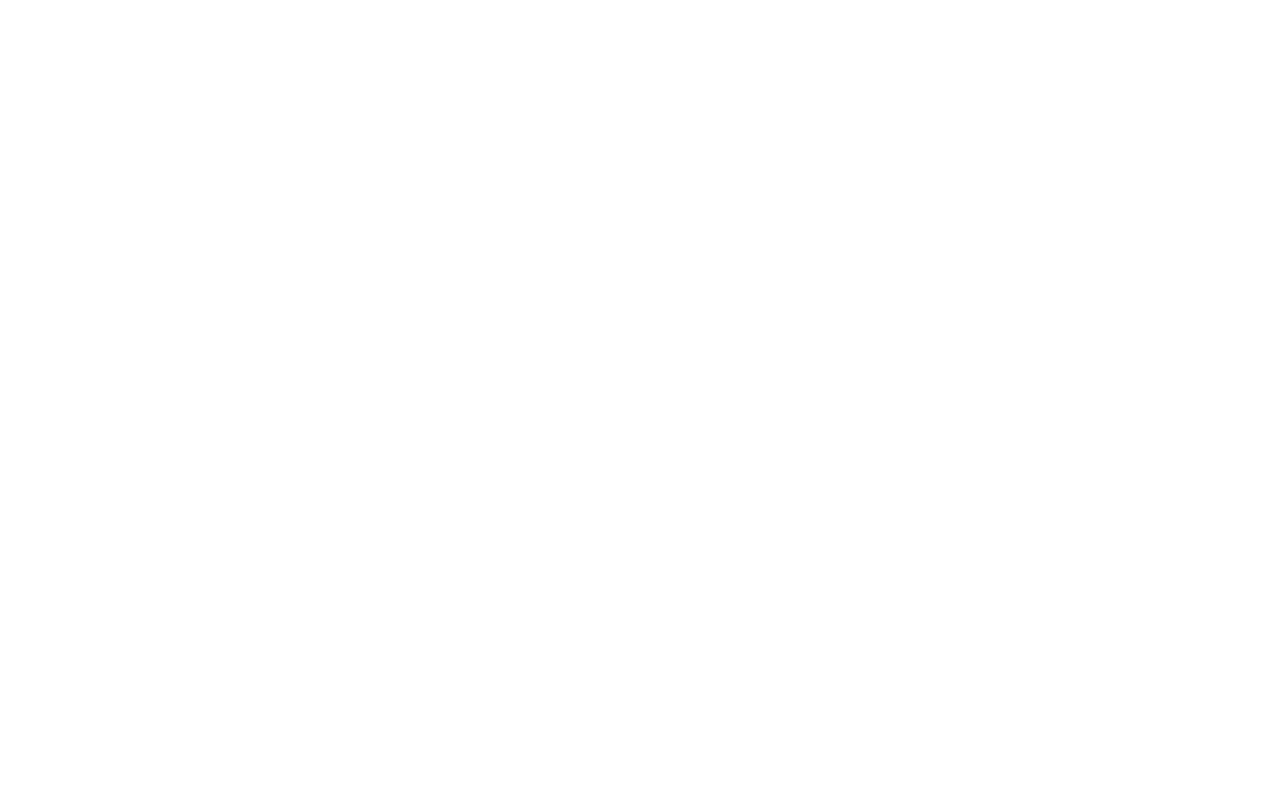
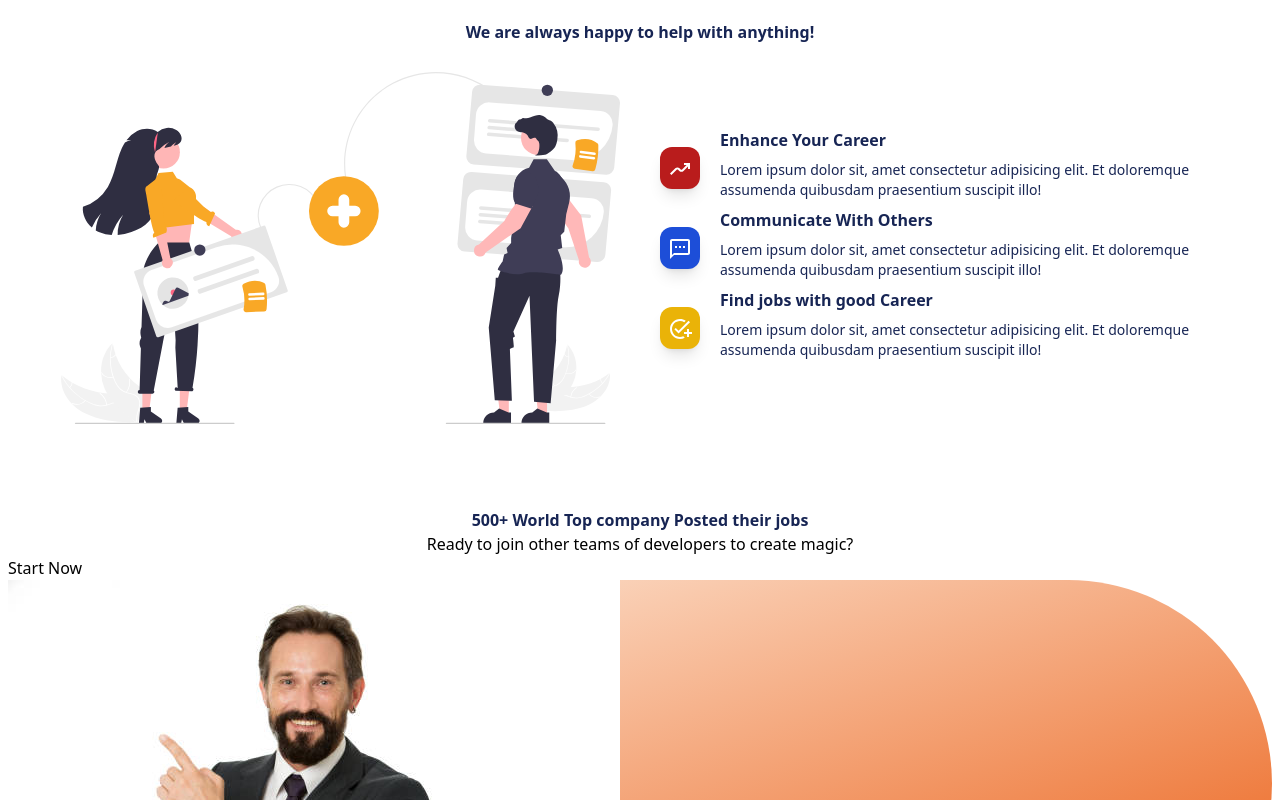
Before and after one commit to pejuameenat/jobify.io, a React (Vite) app: page / in a window 1280 px wide. Shown: the part 1180-1980 px from the top of the page. Before the commit the page ends 1152 px from the top, so only its background shows below. Built offline with nearby package versions, Linux system fonts and the light colour scheme.

Commit message:
companies section in progress

```diff
--- /dev/null
+++ b/src/Companies.jsx
@@ -0,0 +1,25 @@
+import manImage from '../src/assets/manpointing.jpg'
+const Companies = () => {
+  return (
+    <section>
+      <div className="">
+        <article className="text-center">
+          <h3 className="titleHead ">
+            500+ World Top company Posted their jobs
+          </h3>
+          <span className="">
+            Ready to join other teams of developers to create magic?
+          </span>
+          <button type="button" className="block">
+            Start Now
+          </button>
+        </article>
+        <div className="relative bg-gradient-to-br from-orange-50 to-orange-300 to-orange-600 rounded-full">
+          <img src={manImage} className="" alt="man pointing up" />
+        </div>
+      </div>
+    </section>
+  )
+}
+
+export default Companies
--- /dev/null
+++ b/src/Help.jsx
@@ -0,0 +1,36 @@
+import { useGLobalContext } from './context'
+import helpImg from './assets/undraw_support.svg'
+const Help = () => {
+  const { help } = useGLobalContext()
+  return (
+    <section className="py-14">
+      <h3 className="titleHead text-center">
+        We are always happy to help with anything!
+      </h3>
+      <div className="containerWidth lg:grid grid-cols-2 gap-10 items-center">
+        <img src={helpImg} className="max-w-full" alt="" />
+        <article className="max-w-3xl mx-auto py-16">
+          <div className="py-5">
+            {help.map((item) => (
+              <div key={item.id} className="flex gap-5 items-center">
+                <span
+                  className={`${item.bgColor} text-white p-2 rounded-xl shadow-lg`}
+                >
+                  {item.img}
+                </span>
+                <div>
+                  <h5 className="titleHead">{item.title}</h5>
+                  <p className="text-blue-950 text-sm font-light py-2">
+                    {item.info}
+                  </p>
+                </div>
+              </div>
+            ))}
+          </div>
+        </article>
+      </div>
+    </section>
+  )
+}
+
+export default Help
--- a/src/components/App.jsx
+++ b/src/components/App.jsx
@@ -1,6 +1,8 @@
 import Nav from './Nav '
 import Hero from './Hero'
 import Steps from './Steps'
+import Help from '../Help'
+import Companies from '../Companies'
 
 const App = () => {
   return (
@@ -9,6 +11,8 @@ const App = () => {
       <main>
         <Hero />
         <Steps/>
+        <Help/>
+        <Companies/>
       </main>
     </div>
   )
--- a/src/components/Hero.jsx
+++ b/src/components/Hero.jsx
@@ -2,7 +2,7 @@ import heroImage from '../assets/undraw_hero.svg'
 const Hero = () => {
   return (
     <section>
-      <div className="lg:flex items-center max-w-7xl w-11/12 mx-auto">
+      <div className="lg:flex items-center containerWidth">
         <header className="py-6 text-center lg:text-left">
           <h1 className="text-4xl lg:text-5xl titleHead">
             Find Your <span className="text-orange-500">Dream Job </span>Now
--- a/src/components/Steps.jsx
+++ b/src/components/Steps.jsx
@@ -14,7 +14,7 @@ const Steps = () => {
           are lorem ipsum dolor sit amet sit emet dolor valor..
         </p>
       </article>
-      <div className="grid lg:grid-cols-4">
+      <div className="grid gap-4 lg:grid-cols-4 lg:gap-0">
         {steps.map((step) => (
           <Step key={step.id} {...step} />
         ))}
--- a/src/context.jsx
+++ b/src/context.jsx
@@ -1,6 +1,5 @@
 import { createContext, useContext, useState } from 'react'
-import { navList } from './data'
-import{ steps }from './data'
+import { navList, steps, help } from './data'
 //create context
 const GLobalContext = createContext()
 
@@ -9,7 +8,7 @@ export const useGLobalContext = () => useContext(GLobalContext)
 const AppContext = ({ children }) => {
   const [nav, setNav] = useState(navList)
   return (
-    <GLobalContext.Provider value={{ nav, steps }}>{children}</GLobalContext.Provider>
+    <GLobalContext.Provider value={{ nav, steps, help }}>{children}</GLobalContext.Provider>
   )
 }
 export default AppContext
--- a/src/data.jsx
+++ b/src/data.jsx
@@ -2,6 +2,9 @@ import SearchIcon from '@mui/icons-material/Search'
 import CloudUploadIcon from '@mui/icons-material/CloudUpload'
 import PersonOutlineIcon from '@mui/icons-material/PersonOutline'
 import CheckCircleOutlinedIcon from '@mui/icons-material/CheckCircleOutlined';
+import TextsmsOutlinedIcon from '@mui/icons-material/TextsmsOutlined'
+import AddTaskOutlinedIcon from '@mui/icons-material/AddTaskOutlined'
+import MovingOutlinedIcon from '@mui/icons-material/MovingOutlined'
 export const navList = [
   { id: 1, list: 'Home' },
   { id: 2, list: 'About' },
@@ -47,24 +50,24 @@ export const steps = [
 export const help = [
   {
     id: 1,
-    img: '',
+    img: <MovingOutlinedIcon />,
     title: 'Enhance Your Career ',
     info: 'Lorem ipsum dolor sit, amet consectetur adipisicing elit. Et doloremque assumenda quibusdam praesentium suscipit illo!',
-    bgColor: '',
+    bgColor: 'bg-red-700',
   },
   {
     id: 2,
-    img: '',
+    img: <TextsmsOutlinedIcon/>,
     title: 'Communicate With Others',
     info: 'Lorem ipsum dolor sit, amet consectetur adipisicing elit. Et doloremque assumenda quibusdam praesentium suscipit illo!',
-    bgColor: '',
+    bgColor: 'bg-blue-700',
   },
   {
     id: 3,
-    img: '',
+    img: <AddTaskOutlinedIcon/>,
     title: 'Find jobs with good Career',
     info: 'Lorem ipsum dolor sit, amet consectetur adipisicing elit. Et doloremque assumenda quibusdam praesentium suscipit illo!',
-    bgColor: '',
+    bgColor: 'bg-yellow-500',
   },
 ]
 
--- a/src/index.css
+++ b/src/index.css
@@ -5,6 +5,9 @@
 @layer components{
 .titleHead{
     @apply text-blue-950 font-bold
+}
+.containerWidth{
+    @apply max-w-7xl w-11/12 mx-auto
 }
 }
 *{
@@ -16,3 +19,6 @@
 body{
     padding: .5rem;
 }
+ .spect{
+    border: 2px solid red;
+ }
```
